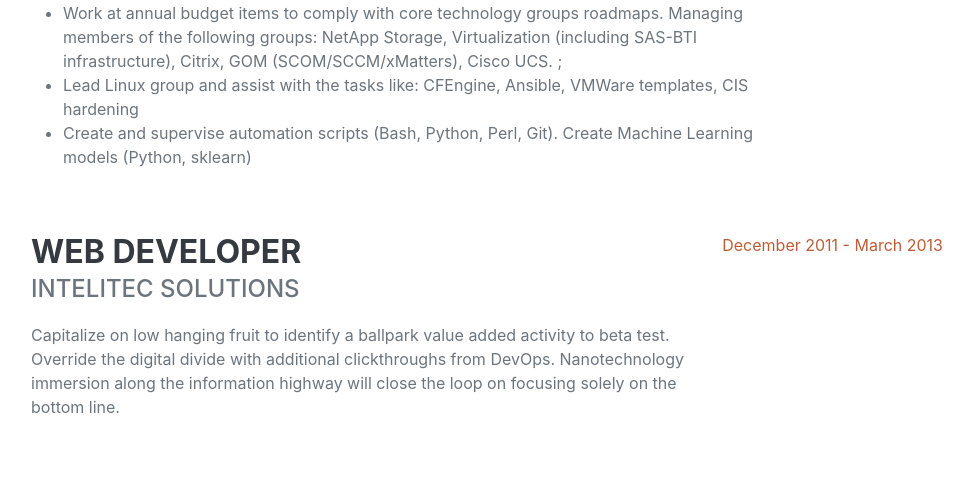
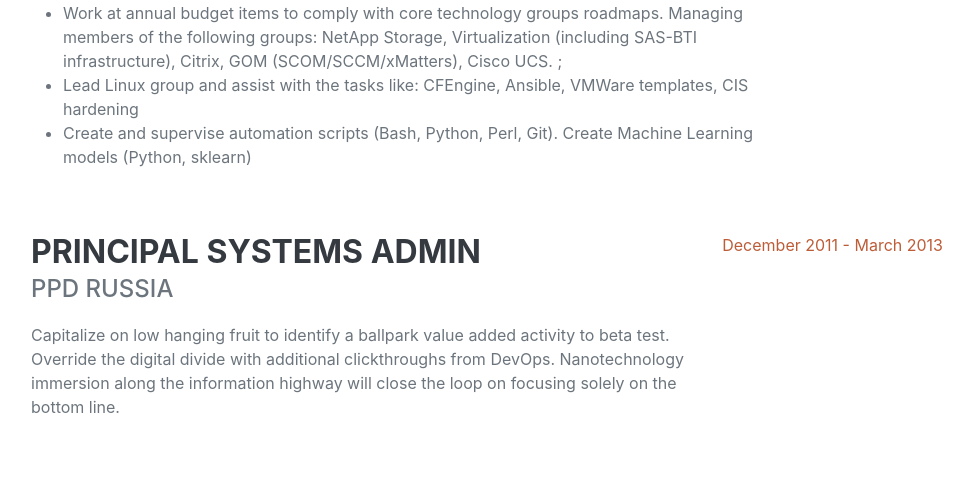
Before and after one commit to crazydigger/portfolio, a Django app: page / in a window 1280 px wide. Shown: the part 1254-1737 px from the top of the page, without its empty margins (289-1262 px from the left). Run offline with Django 4.2, Linux system fonts and the light colour scheme; some libraries are stand-ins or nearby versions; some web fonts are replaced.

Commit message:
update added

```diff
--- a/portfolio/portfolio/templates/index.html
+++ b/portfolio/portfolio/templates/index.html
@@ -81,8 +81,8 @@
                     </div>
                     <div class="d-flex flex-column flex-md-row justify-content-between mb-5">
                         <div class="flex-grow-1">
-                            <h3 class="mb-0">Web Developer</h3>
-                            <div class="subheading mb-3">Intelitec Solutions</div>
+                            <h3 class="mb-0">Principal Systems Admin</h3>
+                            <div class="subheading mb-3">PPD Russia</div>
                             <p>Capitalize on low hanging fruit to identify a ballpark value added activity to beta test. Override the digital divide with additional clickthroughs from DevOps. Nanotechnology immersion along the information highway will close the loop on focusing solely on the bottom line.</p>
                         </div>
                         <div class="flex-shrink-0"><span class="text-primary">December 2011 - March 2013</span></div>
```
